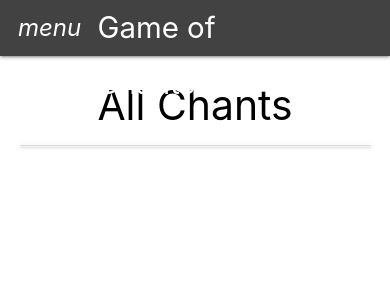
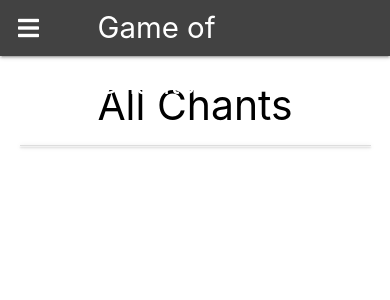
Before and after one commit to RoyoftheRavers/football_game_of_chants, a Flask app: page / in a window 390 px wide. Shown: the top 300 px of the page. Run offline with Flask 2, Linux system fonts and the light colour scheme; data that the repository does not hold is empty; some libraries are stand-ins or nearby versions.

Commit message:
Hamburger menu nav added to mobile sidenav

```diff
--- a/templates/base.html
+++ b/templates/base.html
@@ -13,10 +13,11 @@
 </head>
 <body>
     <header>
+        <!--Main navbar top-->
         <nav>
             <div class="nav-wrapper grey darken-3">
                 <a href="{{ url_for('get_chants') }}" class="brand-logo">Game of Chants</a>
-                <a href="#" data-target="mobile-demo" class="sidenav-trigger"><i class="material-icons">menu</i></a>
+                <a href="#" data-target="mobile-demo" class="sidenav-trigger"><i class="fas fa-bars"></i></a>
                 <ul class="right hide-on-med-and-down">
                     <li><a href="{{ url_for('get_chants') }}">Home</a></li>
                     {% if session.user %}
@@ -31,7 +32,9 @@
             </div>
         </nav>
 
+        <!--Mobile side navbar-->
         <ul class="sidenav" id="mobile-demo">
+            <li><h5 class="center-align grey-darken-3">Game of Chants Menu</h5></li>
             <li><a href="{{ url_for('get_chants') }}">Home</a></li>
             {% if session.user %}
                 <li><a href="{{ url_for('add_chant') }}">New Chant</a></li>
```
